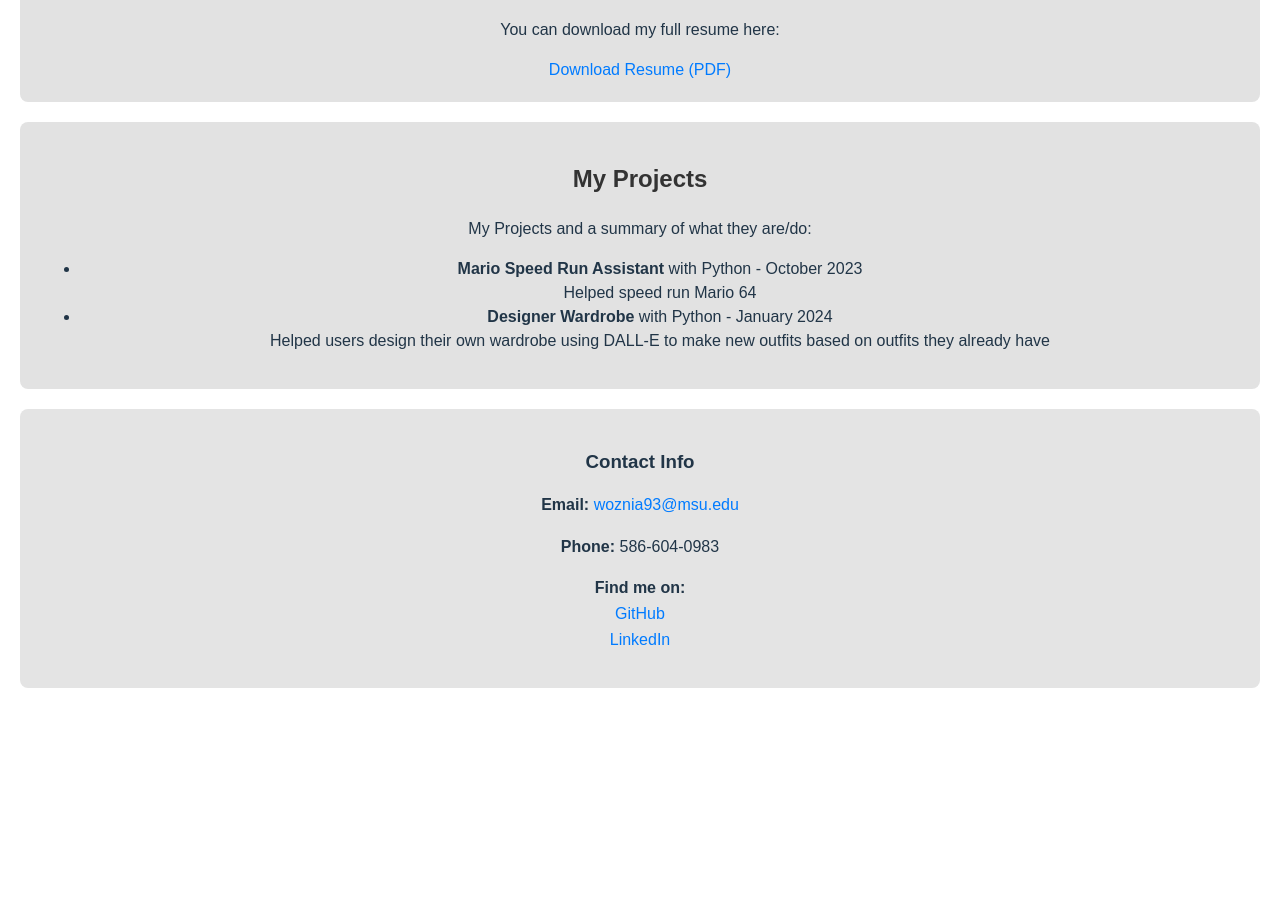
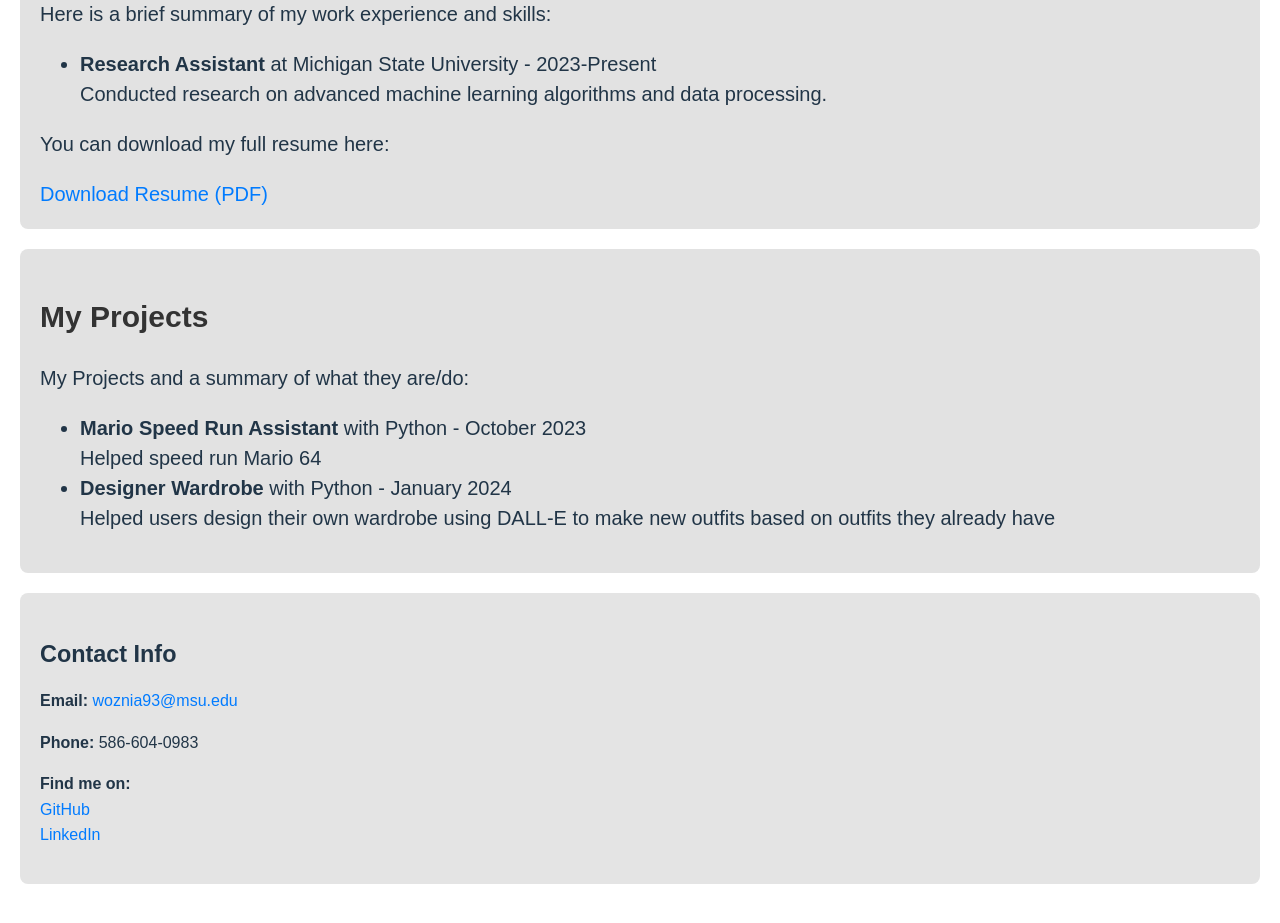
Before and after one commit to woznia93/personalweb, a React (Vite) app: page / in a window 1280 px wide. Shown: the part 527-1450 px from the top of the page. Before the commit the page ends 1255 px from the top, so only its background shows below. Built offline with nearby package versions, Linux system fonts and the light colour scheme.

Commit message:
formatting of website

```diff
--- a/src/App.css
+++ b/src/App.css
@@ -2,6 +2,7 @@
   font-family: Arial, sans-serif;
   text-align: center;
   padding: 20px;
+  font-size: 20px;
 }
 
 .App-header {
@@ -26,6 +27,7 @@ section {
 
 #resume {
   background-color: #f4f4f4;
+  text-align: left;
 }
 
 a {
@@ -41,7 +43,14 @@ a:hover {
 .contact-section{
   padding: 20px;
   background-color: #e4e4e4;
+  text-align: left;
 }
+
+#projects{
+  background-color: #f4f4f4;
+  text-align: left;
+}
+
 
 .contact-heading {
   margin-bottom: 15px;
```
